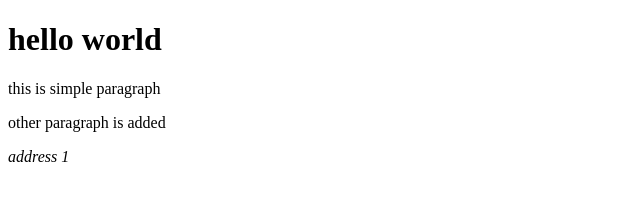
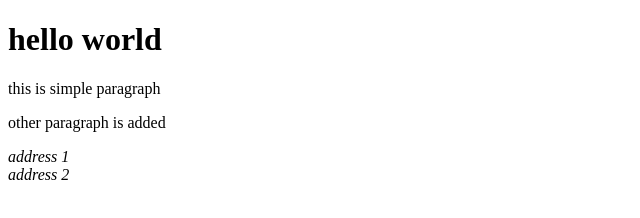
Before and after one commit to TaaniIIS/Taani-Furnuture2, a plain HTML site: page index.html in a window 1280 px wide. Shown: the full height of the page, 0-640 px from the left. Drawn offline with Linux system fonts and the light colour scheme.

Commit message:
this is address 2

```diff
--- a/index.html
+++ b/index.html
@@ -10,6 +10,7 @@
     <p> this is simple paragraph</p>
     <p> other paragraph is added</p>
     <address> address 1</address>
+    <address>address 2</address>
 
 
 </body>
```
